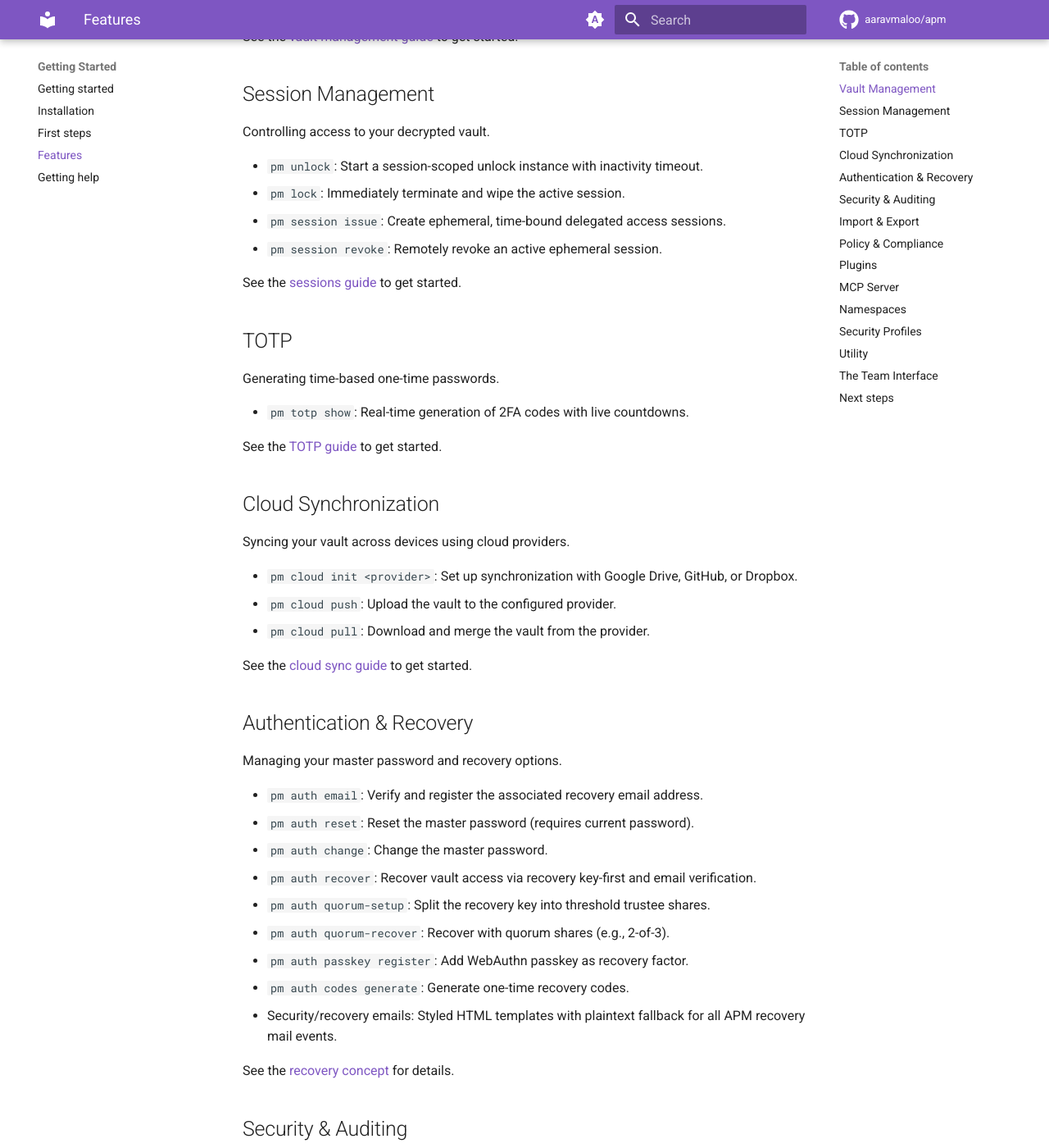
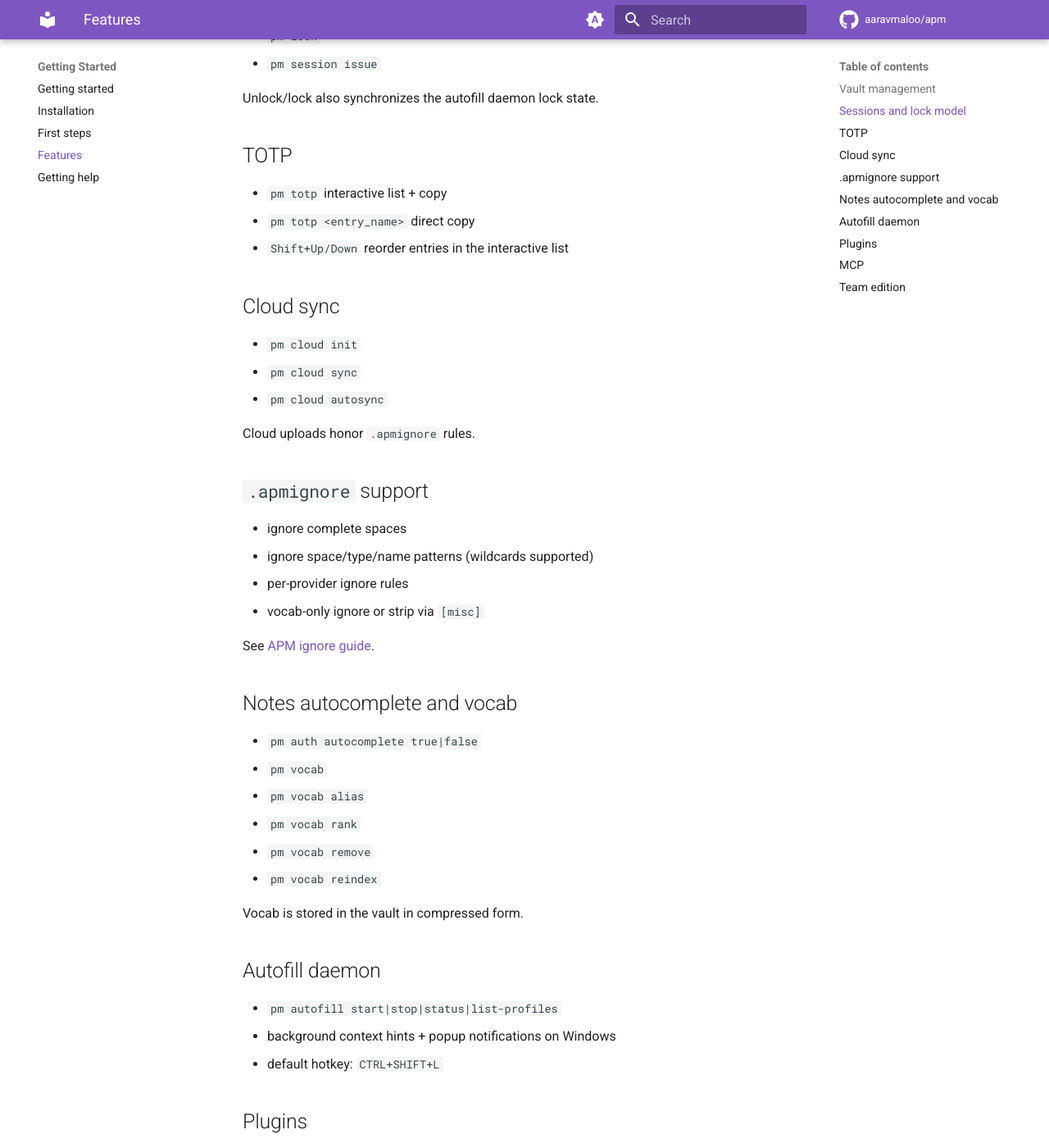
Before and after one commit to aaravmaloo/apm, an MkDocs documentation site: the page built from docs/getting-started/features.md, in a window 1280 px wide and 1400 px high, scrolled down 631 px. Shown: the whole window at 82% size. Built offline with MkDocs 1.6.1 and Material for MkDocs 9.7.7, drawn with Linux system fonts in a browser that asks for light colours; comment, search, counter and statistics services are not loaded; some of the changed text lies outside the part shown.

Commit message:
update features

```diff
--- a/docs/getting-started/features.md
+++ b/docs/getting-started/features.md
@@ -1,161 +1,76 @@
 # Features
 
-APM provides essential features for credential management — from storing simple passwords to
-managing complex infrastructure secrets across teams.
+APM combines secure vaulting, context-aware retrieval, and automation tooling for personal and team workflows.
 
-APM's interface can be broken down into sections, which are usable independently or together.
+## Vault management
 
-## Vault Management
+- `pm add`
+- `pm get [query]`
+- `pm get --show-pass`
+- `pm gen`
 
-Creating, storing, and retrieving secrets in your encrypted vault.
+`pm get` now hides sensitive values by default and supports quicklook for notes and photos.
 
-- `pm init`: Initialize a new zero-knowledge encrypted vault.
-- `pm add`: Interactive menu to store any of the 22 supported secret types.
-- `pm get [query]`: Fuzzy search and display entry details.
-- `pm edit [name]`: Interactive modification of existing entry metadata.
-- `pm del [name]`: Permanent deletion of an entry from the vault.
-- `pm gen`: High-entropy password generator.
+## Sessions and lock model
 
-See the [vault management guide](../guides/vault-management.md) to get started.
+- `pm unlock`
+- `pm lock`
+- `pm session issue`
 
-## Session Management
-
-Controlling access to your decrypted vault.
-
-- `pm unlock`: Start a session-scoped unlock instance with inactivity timeout.
-- `pm lock`: Immediately terminate and wipe the active session.
-- `pm session issue`: Create ephemeral, time-bound delegated access sessions.
-- `pm session revoke`: Remotely revoke an active ephemeral session.
-
-See the [sessions guide](../guides/sessions.md) to get started.
+Unlock/lock also synchronizes the autofill daemon lock state.
 
 ## TOTP
 
-Generating time-based one-time passwords.
+- `pm totp` interactive list + copy
+- `pm totp <entry_name>` direct copy
+- `Shift+Up/Down` reorder entries in the interactive list
 
-- `pm totp show`: Real-time generation of 2FA codes with live countdowns.
+## Cloud sync
 
-See the [TOTP guide](../guides/totp.md) to get started.
+- `pm cloud init`
+- `pm cloud sync`
+- `pm cloud autosync`
 
-## Cloud Synchronization
+Cloud uploads honor `.apmignore` rules.
 
-Syncing your vault across devices using cloud providers.
+## `.apmignore` support
 
-- `pm cloud init <provider>`: Set up synchronization with Google Drive, GitHub, or Dropbox.
-- `pm cloud push`: Upload the vault to the configured provider.
-- `pm cloud pull`: Download and merge the vault from the provider.
+- ignore complete spaces
+- ignore space/type/name patterns (wildcards supported)
+- per-provider ignore rules
+- vocab-only ignore or strip via `[misc]`
 
-See the [cloud sync guide](../guides/cloud-sync.md) to get started.
+See [APM ignore guide](../guides/apmignore.md).
 
-## Authentication & Recovery
+## Notes autocomplete and vocab
 
-Managing your master password and recovery options.
+- `pm auth autocomplete true|false`
+- `pm vocab`
+- `pm vocab alias`
+- `pm vocab rank`
+- `pm vocab remove`
+- `pm vocab reindex`
 
-- `pm auth email`: Verify and register the associated recovery email address.
-- `pm auth reset`: Reset the master password (requires current password).
-- `pm auth change`: Change the master password.
-- `pm auth recover`: Recover vault access via recovery key-first and email verification.
-- `pm auth quorum-setup`: Split the recovery key into threshold trustee shares.
-- `pm auth quorum-recover`: Recover with quorum shares (e.g., 2-of-3).
-- `pm auth passkey register`: Add WebAuthn passkey as recovery factor.
-- `pm auth codes generate`: Generate one-time recovery codes.
-- Security/recovery emails: Styled HTML templates with plaintext fallback for all APM recovery mail events.
+Vocab is stored in the vault in compressed form.
 
-See the [recovery concept](../concepts/recovery.md) for details.
+## Autofill daemon
 
-## Security & Auditing
-
-Inspecting the security posture of your vault.
-
-- `pm health`: Dashboard with security scoring and vulnerability reporting.
-- `pm trust`: Per-secret trust score and risk reason breakdown.
-- `pm audit`: Tamper-evident log of every vault interaction.
-- `pm cinfo`: Inspect current vault cryptographic parameters.
-
-See the [encryption concept](../concepts/encryption.md) for details.
-
-## Import & Export
-
-Migrating data to and from APM.
-
-- `pm import`: Ingest data from external files (JSON, CSV, KDBX).
-- `pm export`: Securely dump vault data to encrypted or plaintext formats.
-
-See the [import/export guide](../guides/import-export.md) to get started.
-
-## Policy & Compliance
-
-Enforcing organizational security standards.
-
-- `pm policy load`: Load a YAML-based password policy.
-- `pm policy show`: Display the active policy.
-- `pm policy clear`: Remove the active policy.
-
-See the [policy engine concept](../concepts/policy-engine.md) for details.
+- `pm autofill start|stop|status|list-profiles`
+- background context hints + popup notifications on Windows
+- default hotkey: `CTRL+SHIFT+L`
 
 ## Plugins
 
-Extending APM with declarative plugins.
+- legacy `plugin.json` plugin architecture
+- examples under `examples/plugins/`
+- permission toggles via `pm plugins access`
 
-- `pm plugins add <name>`: Install a plugin from the marketplace.
-- `pm plugins local <path>`: Install a plugin from a local directory.
-- `pm plugins list`: List installed plugins.
-- `pm plugins push <name>`: Publish a plugin to the Google Drive marketplace.
-- `pm plugins remove <name>`: Uninstall a plugin.
+## MCP
 
-See the [plugins guide](../guides/plugins.md) to get started.
+- `pm mcp token`
+- `pm mcp serve`
+- `pm mcp config`
 
-## MCP Server
+## Team edition
 
-Connecting AI assistants to your vault.
-
-- `pm mcp token`: Generate an access token with granular permissions.
-- `pm mcp serve`: Start the Model Context Protocol server.
-- `pm mcp config`: Display the configuration snippet for your AI client.
-- `add_entry`, `edit_entry`, and `delete_entry` now support transaction guardrails (`tx_id`, `approve`) with receipts.
-
-See the [MCP integration guide](../guides/mcp-integration.md) to get started.
-
-## Namespaces
-
-Organizing secrets into isolated compartments.
-
-- `pm space list`: List all namespaces.
-- `pm space create <name>`: Create a new namespace.
-- `pm space switch <name>`: Switch to a different namespace.
-
-See the [vault management guide](../guides/vault-management.md) for details.
-
-## Security Profiles
-
-Tuning encryption strength.
-
-- `pm profile list`: List available security profiles.
-- `pm profile set <name>`: Switch to a different profile.
-- `pm sec_profile create`: Create a custom security profile.
-
-See the [security profiles concept](../concepts/security-profiles.md) for details.
-
-## Utility
-
-Managing APM itself.
-
-- `pm info`: Display version, install path, and environment details.
-- `pm update`: Automated self-update engine to fetch the latest builds.
-
-## The Team Interface
-
-Managing credentials across organizations with RBAC.
-
-- `pm-team init`: Set up an organization.
-- `pm-team dept`: Manage departments as isolated encryption domains.
-- `pm-team user`: Onboard and manage team members.
-- `pm-team approvals`: Handle pending sensitive entry requests.
-
-See the [team edition documentation](../team/index.md) to get started.
-
-## Next steps
-
-Read the [guides](../guides/index.md) for an introduction to each feature, check out the
-[concept](../concepts/index.md) pages for in-depth details about APM's features, or learn how to
-[get help](./help.md) if you run into any problems.
+- organization, department, role, and approval workflows in `pm-team`
```
